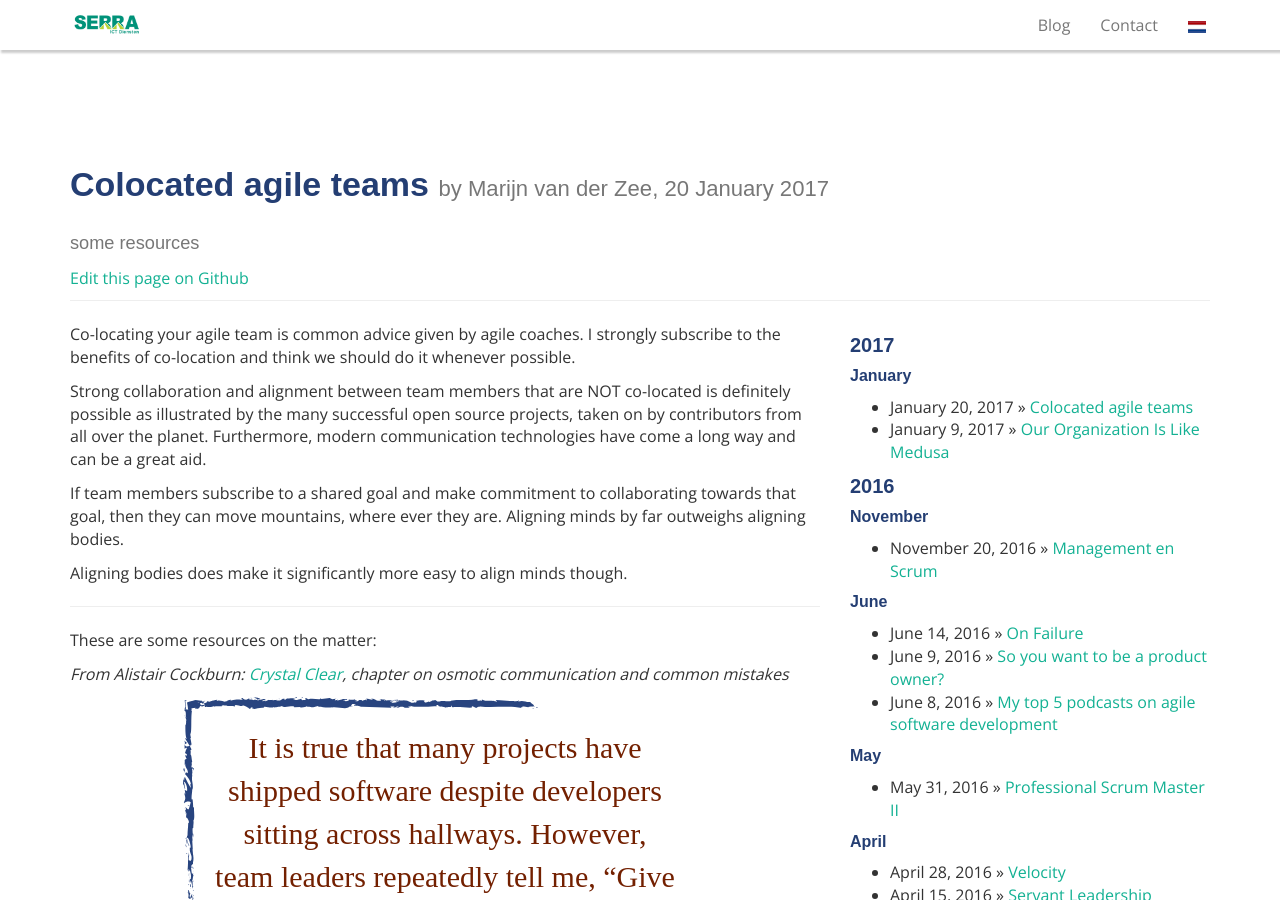
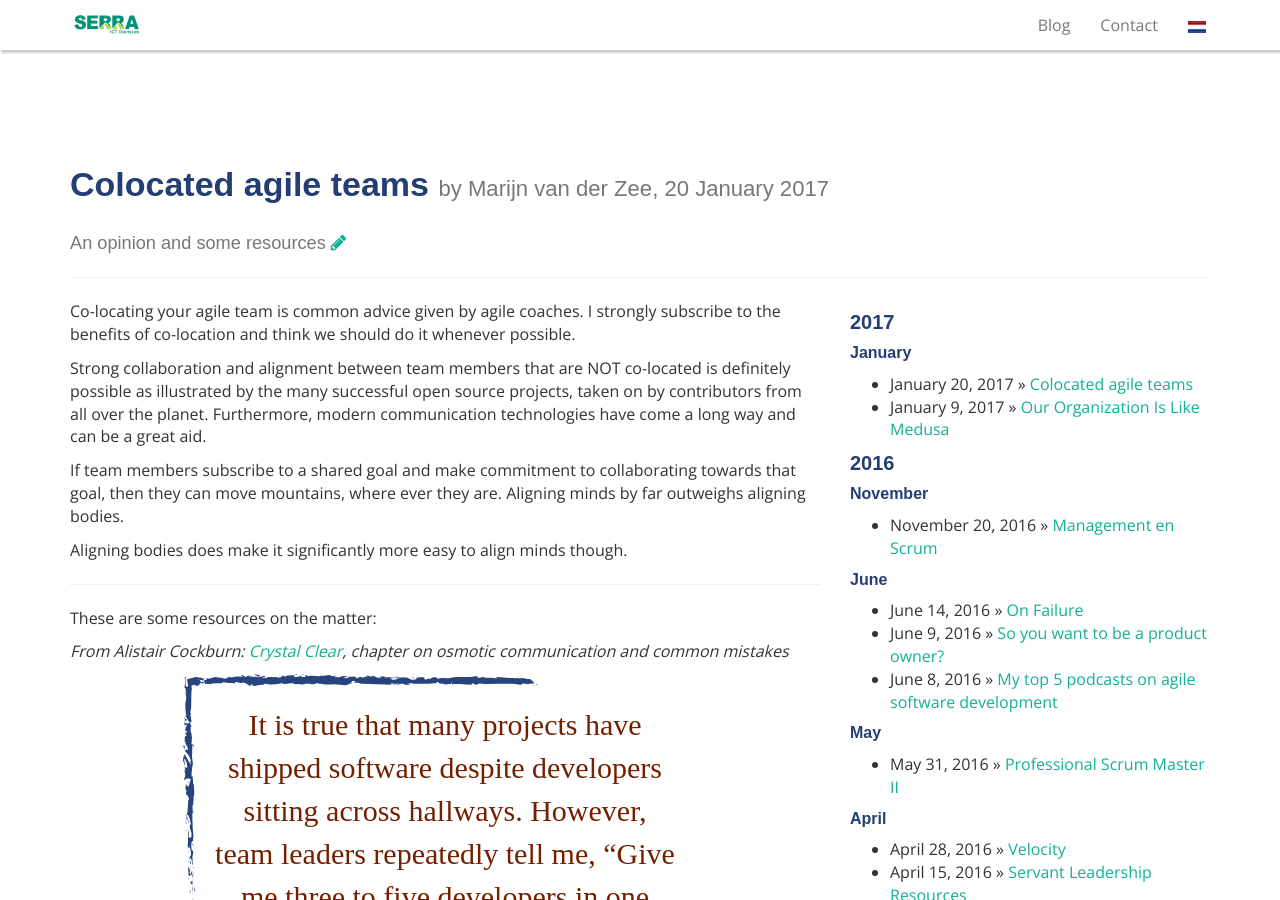
Before and after one commit to serraict/serraict.github.io, a Jekyll site: the page built from _posts/learn/2017-01-20-colocation-for-agile-teams.md, in a window 1280 px wide and 900 px high. Built offline with Jekyll 4.4.1, drawn with Linux system fonts in a browser that asks for light colours; nearby versions of some CDN libraries; some web fonts are replaced; comment, search, counter and statistics services are not loaded.

Commit message:
Add icon to edit

```diff
--- a/_includes/themes/bootstrap/post.html
+++ b/_includes/themes/bootstrap/post.html
@@ -11,8 +11,17 @@
         <span>{{ page.date | date_to_long_string }}</span>
       </small>
     </h2>
-    {% if page.tagline %}<h3><small>{{page.tagline}}</small></h3>{% endif %}
-    <a href="{{site.github.repository_url}}/blob/master/{{page.path}}">Edit this page on Github</a>
+    {% if page.tagline %}
+    <h3>
+      <small>
+        {{page.tagline}}
+        <a href="{{site.github.repository_url}}/blob/master/{{page.path}}"
+           title="Edit this page on Github">
+           <i class="fa fa-pencil"></i>
+        </a>
+      </small>
+    </h3>
+    {% endif %}
   </div>
 
   <div class="row post-full">
--- a/_posts/learn/2017-01-20-colocation-for-agile-teams.md
+++ b/_posts/learn/2017-01-20-colocation-for-agile-teams.md
@@ -1,7 +1,7 @@
 ---
 layout: post
 category : learn
-tagline: some resources
+tagline: An opinion and some resources
 tags : [agile, scrum, product-owner]
 title: Colocated agile teams
 ---
```
